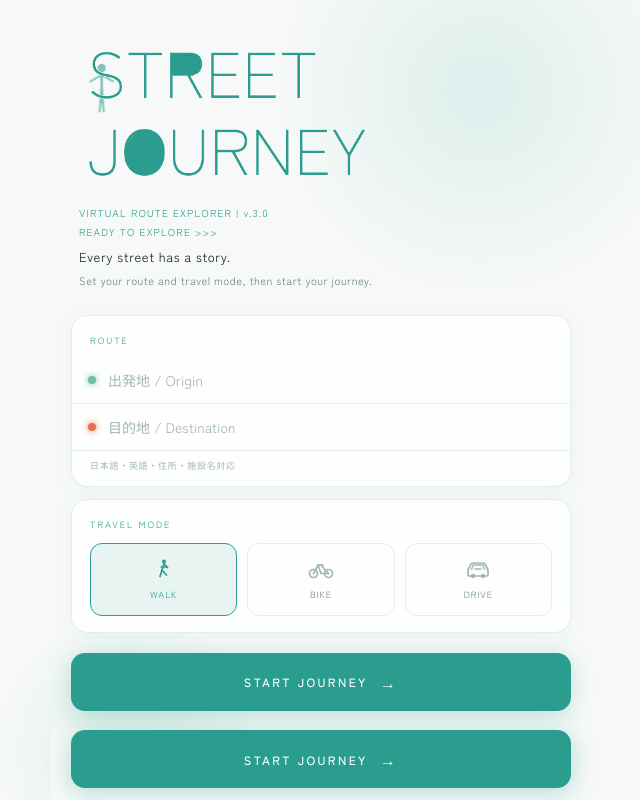
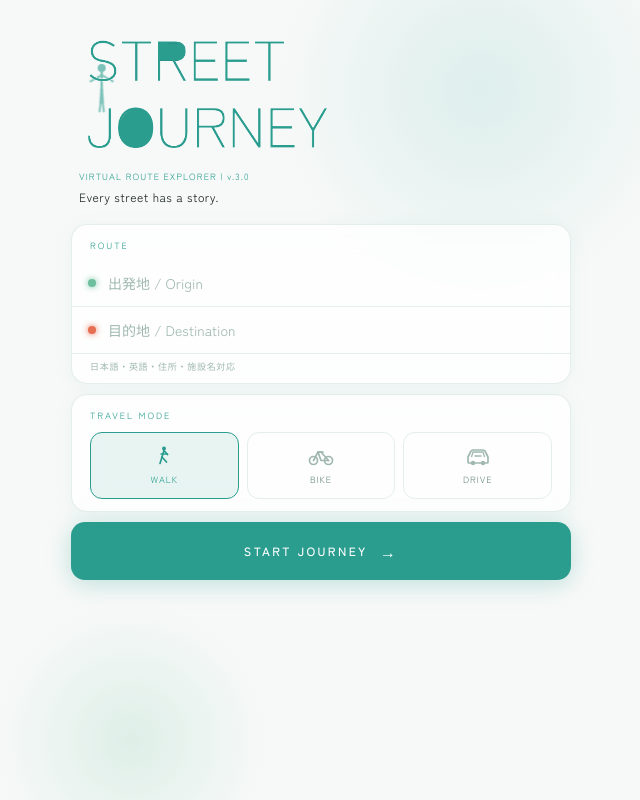
Before and after one commit to ztokyoabe-ui/street-journey, a Next.js app: page / in a window 1280 px wide. Shown: the whole page, without its empty margins (319-959 px from the left). Built offline with nearby package versions, Linux system fonts and the light colour scheme.

Commit message:
fix: remove fixed footer, compact header, all fits in one screen

```diff
--- a/pages/index.js
+++ b/pages/index.js
@@ -803,82 +803,69 @@ export default function Home() {
         <FloatingIcon activeMode={modeIdx} />
 
         {/* Logo Header */}
-        <div style={{ padding: '28px 28px 0', position: 'relative', zIndex: 3 }}>
+        <div style={{ padding: '20px 28px 0', position: 'relative', zIndex: 3 }}>
           {/* メインロゴ画像 — mix-blend-modeで白背景を透過 */}
           <img
             src="/stj-logo.png"
             alt="Street Journey"
             style={{
-              width: '72%',
-              maxWidth: 300,
+              width: '65%',
+              maxWidth: 260,
               display: 'block',
               mixBlendMode: 'multiply',
             }}
           />
           {/* サブコピー */}
           <div style={{
-            marginTop: 10,
+            marginTop: 6,
             fontFamily: "'Zen Kaku Gothic New', sans-serif",
             fontWeight: 400,
-            fontSize: 10,
+            fontSize: 9,
             color: light.accent,
             letterSpacing: '0.12em',
-            lineHeight: 1.9,
+            lineHeight: 1.7,
           }}>
             <div>VIRTUAL ROUTE EXPLORER | v.3.0</div>
-            <div>READY TO EXPLORE &gt;&gt;&gt;</div>
-            <div style={{ fontFamily: "'Zen Kaku Gothic New', sans-serif", fontWeight: 400, color: light.text, fontSize: 13, marginTop: 4, letterSpacing: '0.04em' }}>Every street has a story.</div>
-            <div style={{ fontFamily: "'Zen Kaku Gothic New', sans-serif", fontWeight: 400, color: light.textSub, fontSize: 11, letterSpacing: '0.04em' }}>Set your route and travel mode, then start your journey.</div>
+            <div style={{ fontFamily: "'Zen Kaku Gothic New', sans-serif", fontWeight: 400, color: light.text, fontSize: 12, marginTop: 3, letterSpacing: '0.04em' }}>Every street has a story.</div>
           </div>
         </div>
 
         {/* Cards */}
-        <div style={{ padding: '24px 20px 0', display: 'flex', flexDirection: 'column', gap: 12, position: 'relative', zIndex: 10 }}>
+        <div style={{ padding: '16px 20px 0', display: 'flex', flexDirection: 'column', gap: 10, position: 'relative', zIndex: 10 }}>
           {/* Route card */}
-          <div style={{ background: light.surface, border: `1px solid ${light.surfaceBorder}`, borderRadius: 16, padding: '18px 0 0', backdropFilter: 'blur(12px)', boxShadow: '0 2px 20px rgba(42,157,143,0.06)', overflow: 'visible', position: 'relative', zIndex: 20 }}>
-            <div style={{ fontSize: 9, letterSpacing: '0.22em', textTransform: 'uppercase', color: light.accent, marginBottom: 10, padding: '0 18px' }}>Route</div>
+          <div style={{ background: light.surface, border: `1px solid ${light.surfaceBorder}`, borderRadius: 16, padding: '14px 0 0', backdropFilter: 'blur(12px)', boxShadow: '0 2px 20px rgba(42,157,143,0.06)', overflow: 'visible', position: 'relative', zIndex: 20 }}>
+            <div style={{ fontSize: 9, letterSpacing: '0.22em', textTransform: 'uppercase', color: light.accent, marginBottom: 8, padding: '0 18px' }}>Route</div>
             <RouteInput value={origin} onChange={setOrigin} onSelect={setOrigin}
               placeholder="出発地 / Origin" dotColor={light.green} t={t} />
             <RouteInput value={destination} onChange={setDestination} onSelect={setDestination}
               placeholder="目的地 / Destination" dotColor={light.danger} t={t} />
-            <div style={{ padding: '8px 18px 14px', fontSize: 9, color: light.textMuted, letterSpacing: '0.08em' }}>
+            <div style={{ padding: '6px 18px 10px', fontSize: 9, color: light.textMuted, letterSpacing: '0.08em' }}>
               日本語・英語・住所・施設名対応
             </div>
           </div>
 
           {/* Travel Mode card */}
-          <div style={{ background: light.surface, border: `1px solid ${light.surfaceBorder}`, borderRadius: 16, padding: '18px 18px 16px', backdropFilter: 'blur(12px)', boxShadow: '0 2px 20px rgba(42,157,143,0.06)' }}>
-            <div style={{ fontSize: 9, letterSpacing: '0.22em', textTransform: 'uppercase', color: light.accent, marginBottom: 12 }}>Travel Mode</div>
-            <div style={{ display: 'grid', gridTemplateColumns: 'repeat(3, 1fr)', gap: 10 }}>
+          <div style={{ background: light.surface, border: `1px solid ${light.surfaceBorder}`, borderRadius: 16, padding: '14px 18px 12px', backdropFilter: 'blur(12px)', boxShadow: '0 2px 20px rgba(42,157,143,0.06)' }}>
+            <div style={{ fontSize: 9, letterSpacing: '0.22em', textTransform: 'uppercase', color: light.accent, marginBottom: 10 }}>Travel Mode</div>
+            <div style={{ display: 'grid', gridTemplateColumns: 'repeat(3, 1fr)', gap: 8 }}>
               {MODES.map((m, i) => (
-                <button key={m.id} onClick={() => setModeIdx(i)} style={{ display: 'flex', flexDirection: 'column', alignItems: 'center', gap: 8, padding: '14px 8px', borderRadius: 12, background: modeIdx === i ? light.accentBg : 'transparent', border: `1.5px solid ${modeIdx === i ? light.accent : light.surfaceBorder}`, cursor: 'pointer', transition: 'all 0.18s' }}>
+                <button key={m.id} onClick={() => setModeIdx(i)} style={{ display: 'flex', flexDirection: 'column', alignItems: 'center', gap: 6, padding: '12px 8px', borderRadius: 12, background: modeIdx === i ? light.accentBg : 'transparent', border: `1.5px solid ${modeIdx === i ? light.accent : light.surfaceBorder}`, cursor: 'pointer', transition: 'all 0.18s' }}>
                   <m.Icon color={modeIdx === i ? light.accent : light.textMuted} size="small" />
                   <span style={{ fontSize: 9, letterSpacing: '0.1em', textTransform: 'uppercase', color: modeIdx === i ? light.accent : light.textSub }}>{m.label}</span>
                 </button>
               ))}
             </div>
           </div>
-        </div>
 
-        {/* Start button — fixed at bottom, always above keyboard */}
-        <div style={{ padding: '20px 20px 0', position: 'relative', zIndex: 1 }}>
-          <button onClick={startJourney} style={{ width: '100%', background: light.accent, color: '#fff', border: 'none', borderRadius: 14, padding: '17px 32px', fontFamily: "'Zen Kaku Gothic New', sans-serif", fontSize: 12, fontWeight: 500, letterSpacing: '0.2em', textTransform: 'uppercase', cursor: 'pointer', display: 'flex', alignItems: 'center', justifyContent: 'center', gap: 12, boxShadow: '0 4px 24px rgba(42,157,143,0.28)', transition: 'background 0.2s, transform 0.15s, box-shadow 0.2s' }}
+          {/* Start button — inline, always visible */}
+          <button onClick={startJourney}
+            style={{ width: '100%', background: light.accent, color: '#fff', border: 'none', borderRadius: 14, padding: '17px 32px', fontFamily: "'Zen Kaku Gothic New', sans-serif", fontSize: 12, fontWeight: 500, letterSpacing: '0.2em', textTransform: 'uppercase', cursor: 'pointer', display: 'flex', alignItems: 'center', justifyContent: 'center', gap: 12, boxShadow: '0 4px 24px rgba(42,157,143,0.28)', transition: 'background 0.2s, transform 0.15s, box-shadow 0.2s' }}
             onMouseEnter={e => { e.currentTarget.style.background = light.accentLight; e.currentTarget.style.transform = 'translateY(-1px)'; }}
             onMouseLeave={e => { e.currentTarget.style.background = light.accent; e.currentTarget.style.transform = 'translateY(0)'; }}>
             Start Journey <span style={{ fontSize: 16 }}>→</span>
           </button>
         </div>
       </div>
-
-      {/* START JOURNEY — fixed footer, always visible above Safari toolbar & keyboard */}
-      <div style={{ position: 'fixed', bottom: 0, left: '50%', transform: 'translateX(-50%)', width: '100%', maxWidth: 540, padding: '12px 20px', paddingBottom: 'calc(12px + env(safe-area-inset-bottom))', background: `linear-gradient(transparent, ${light.bg} 30%)`, zIndex: 500, pointerEvents: 'none' }}>
-        <button onClick={startJourney}
-          style={{ width: '100%', background: light.accent, color: '#fff', border: 'none', borderRadius: 14, padding: '17px 32px', fontFamily: "'Zen Kaku Gothic New', sans-serif", fontSize: 12, fontWeight: 500, letterSpacing: '0.2em', textTransform: 'uppercase', cursor: 'pointer', display: 'flex', alignItems: 'center', justifyContent: 'center', gap: 12, boxShadow: '0 4px 24px rgba(42,157,143,0.35)', pointerEvents: 'auto', transition: 'background 0.2s, transform 0.15s' }}
-          onMouseEnter={e => { e.currentTarget.style.background = light.accentLight; e.currentTarget.style.transform = 'translateY(-1px)'; }}
-          onMouseLeave={e => { e.currentTarget.style.background = light.accent; e.currentTarget.style.transform = 'translateY(0)'; }}>
-          Start Journey <span style={{ fontSize: 16 }}>→</span>
-        </button>
-      </div>
     </>
   );
 }
```
